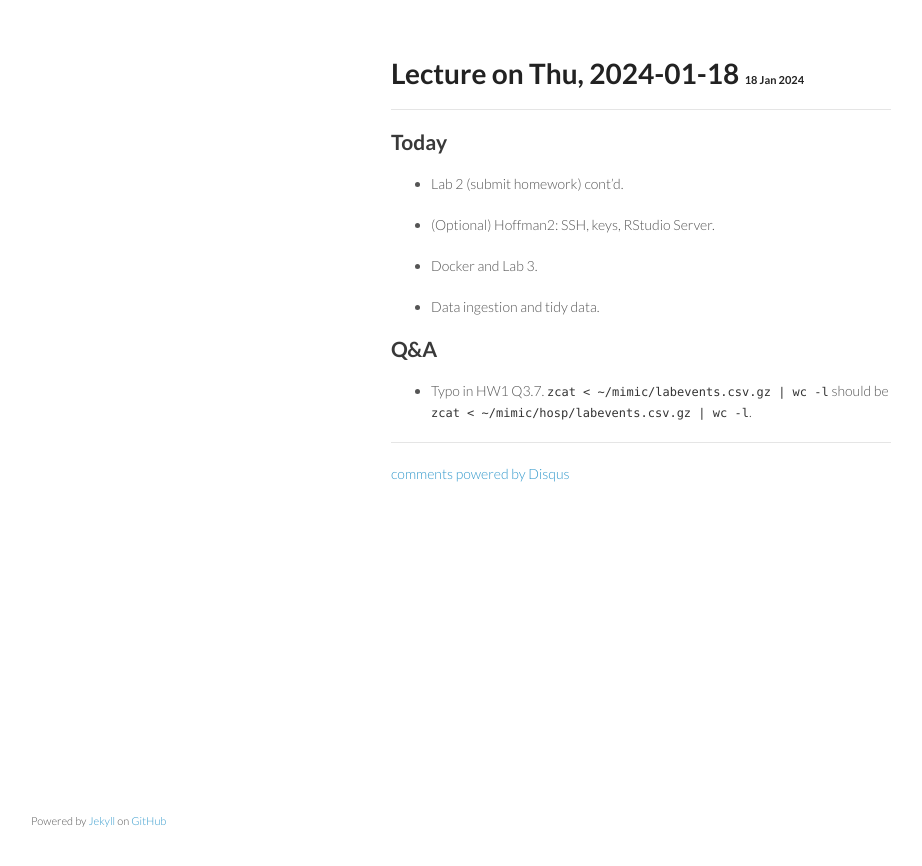
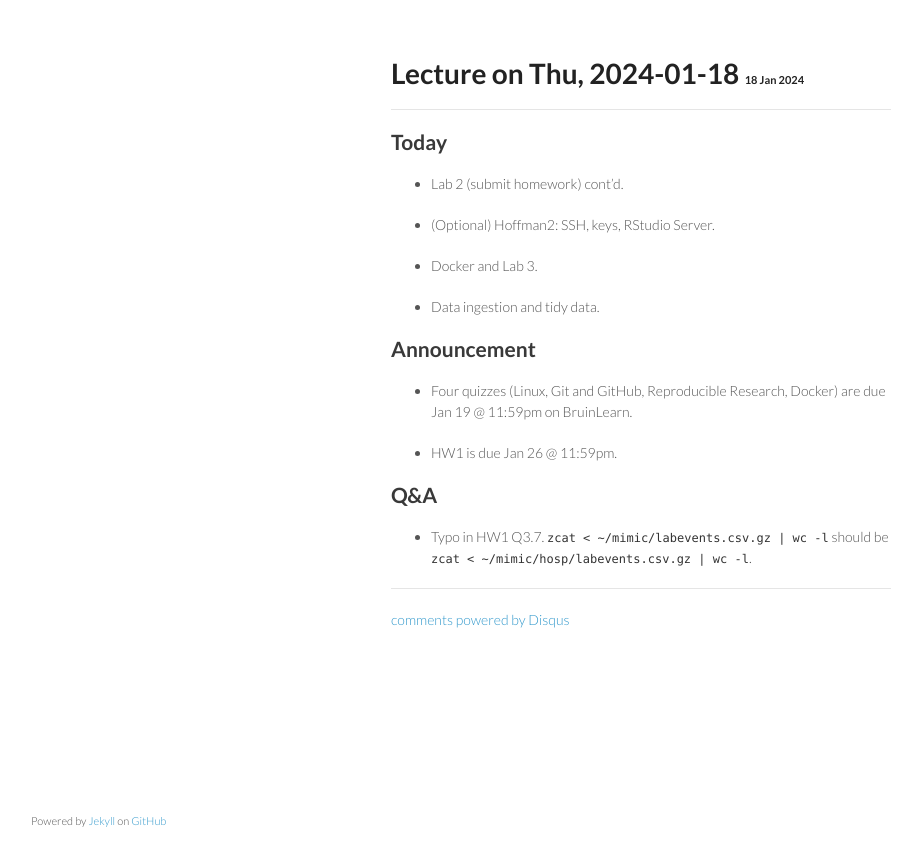
Before and after one commit to ucla-biostat-203b/2024winter, a Jekyll site: the page built from _posts/2024-01-18-lec1.md, in a window 1280 px wide. Shown: the top 866 px of the page, without its empty margins (179-1101 px from the left). Built offline with Jekyll 4.4.1, drawn with Linux system fonts in a browser that asks for light colours; comment, search, counter and statistics services are not loaded.

Commit message:
reminder about due dates of first four quizzes and hw1

```diff
--- a/_posts/2024-01-18-lec1.md
+++ b/_posts/2024-01-18-lec1.md
@@ -14,6 +14,12 @@ category: biostat203bwinter2024lec1
 
 * Data ingestion and tidy data.
 
+## Announcement
+
+* Four quizzes (Linux, Git and GitHub, Reproducible Research, Docker) are due Jan 19 @ 11:59pm on BruinLearn.
+
+* HW1 is due Jan 26 @ 11:59pm.
+
 ## Q&A
 
 * Typo in HW1 Q3.7. `zcat < ~/mimic/labevents.csv.gz | wc -l` should be `zcat < ~/mimic/hosp/labevents.csv.gz | wc -l`.
```
Also changed, not shown: _posts/2024-01-18-lec80.md (+6 -0 lines).
